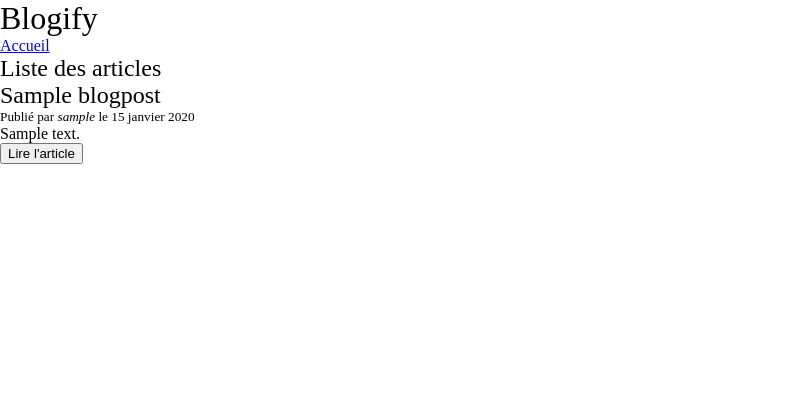
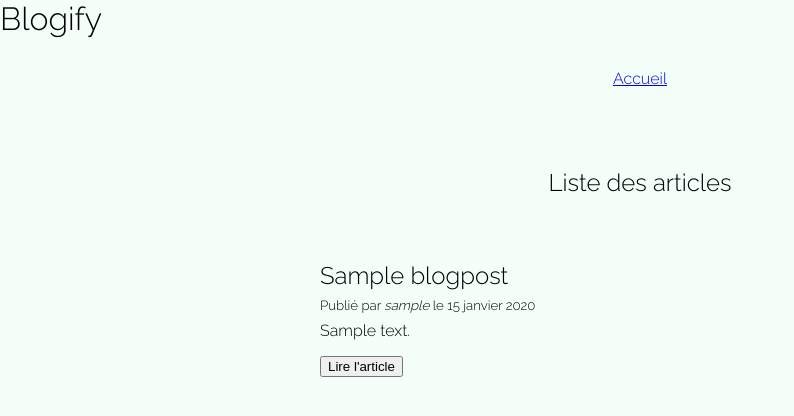
Before and after one commit to SebastienCozeDev/blogify, a Django app: page /blog/ in a window 1280 px wide. Shown: the top 416 px of the page, without its empty margins (0-794 px from the left). Run offline with Django 4.2, Linux system fonts and the light colour scheme; tables that the repository leaves empty hold one stand-in row (values such as "Sample post").

Commit message:
Mise en forme des articles.

```diff
--- a/src/posts/static/css/style.css
+++ b/src/posts/static/css/style.css
@@ -1,2 +1,73 @@
 @import url('https://fonts.googleapis.com/css2?family=Raleway:wght@300&display=swap');
 @import "reset.css";
+
+body {
+    background-color: mintcream;
+    font-family: 'Raleway', sans-serif;
+}
+
+nav {
+    margin: 2rem;
+    display: flex;
+    justify-content: space-around;
+}
+
+#blog {
+    align-items: center;
+    display: flex;
+    flex-direction: column;
+    margin-top: 5rem;
+}
+
+#blog article {
+    margin-top: 4rem;
+    width: 50%;
+}
+
+@media (max-width: 1024px) {
+    #blog article {
+        width: 85%;
+    }
+}
+
+.post-title {
+    align-items: center;
+    display: flex;
+}
+
+.post-title a {
+    color: steelblue;
+    margin-left: .5rem;
+    text-decoration: none;
+}
+
+.post-title a:last-child {
+    color: red;
+}
+
+.post-title > div {
+    margin-left: auto;
+}
+
+.post-author {
+    margin: .5rem 0;
+}
+
+.post-excerpt {
+    margin-bottom: 1rem;
+}
+
+.post-detail {
+    align-items: center;
+    display: flex;
+    flex-direction: column;
+}
+
+.post-detail > h2 {
+    margin-bottom: 1rem;
+    text-transform: uppercase;
+}
+
+.post-detail > h5 {
+    margin-bottom: 1rem;
+}
--- a/src/posts/templates/posts/blogpost_detail.html
+++ b/src/posts/templates/posts/blogpost_detail.html
@@ -5,8 +5,7 @@
 {% endblock %}
 
 {% block content %}
-    <h2>{{ post.title }}</h2>
-    <article>
+    <article class="post-detail">
         <h2>{{ post.title }}</h2>
         <h5>Publié par <i>{{ post.author_or_default }}</i> le {{ post.created_on|date:'j F Y' }}</h5>
         <p>{{ post.content|linebreaks|safe }}</p>
--- a/src/posts/templates/posts/blogpost_list.html
+++ b/src/posts/templates/posts/blogpost_list.html
@@ -8,15 +8,17 @@
     <h2>Liste des articles</h2>
     {% for post in posts %}
         <article>
-            <h2>{{ post.title }}</h2>
-            {% if request.user.is_authenticated %}
+            <div class="post-title">
+                <h2>{{ post.title }}</h2>
+                {% if request.user.is_authenticated %}
                 <div>
                     <a href="{% url 'posts:edit' slug=post.slug %}">Éditer</a>
                     <a href="{% url 'posts:delete' slug=post.slug %}">Supprimer</a>
                 </div>
             {% endif %}
-            <h5>Publié par <i>{{ post.author_or_default }}</i> le {{ post.created_on|date:'j F Y' }}</h5>
-            <p>{{ post.content|safe|truncatewords:50 }}</p>
+            </div>
+            <h5 class="post-author">Publié par <i>{{ post.author_or_default }}</i> le {{ post.created_on|date:'j F Y' }}</h5>
+            <p class="post-excerpt">{{ post.content|safe|truncatewords:50 }}</p>
             <form action="{% url 'posts:post' slug=post.slug %}">
                 <button>Lire l'article</button>
             </form>
```
Also changed, not shown: README.md.
